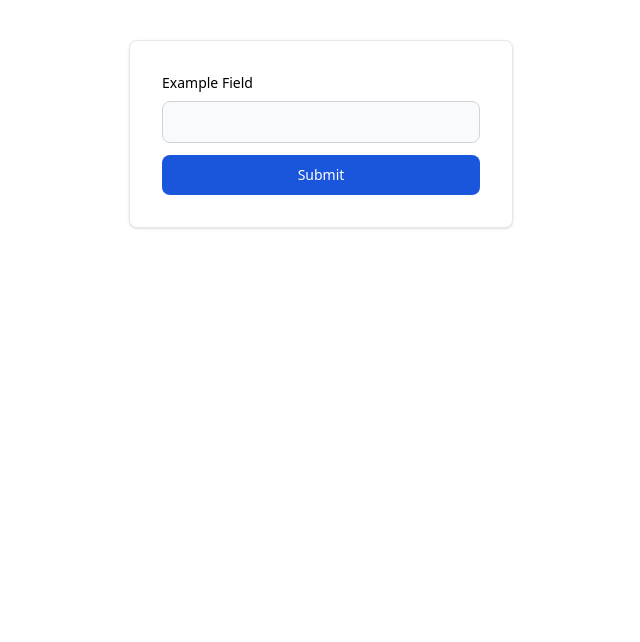
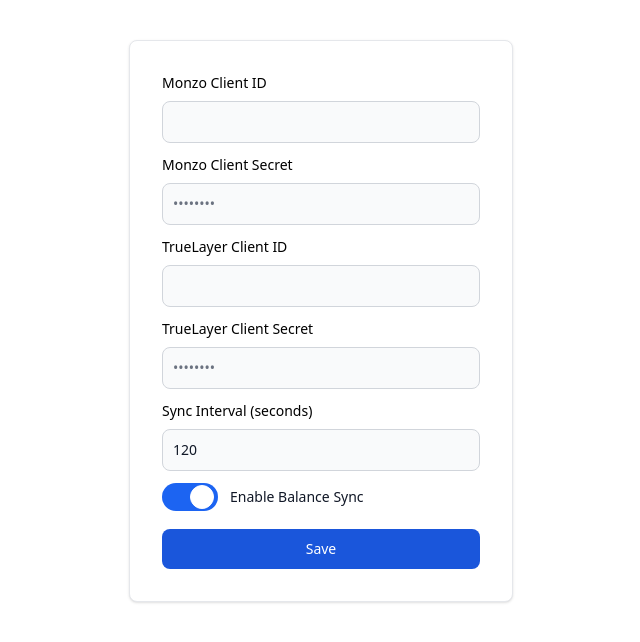
Before and after one commit to mattgogerly/monzo-credit-card-pot-sync, a Flask app: page /settings/ in a window 1280 px wide. Shown: the part 64-706 px from the top of the page, without its empty margins (319-959 px from the left). Run offline with Flask 3, Linux system fonts and the light colour scheme; style sheets or scripts are compiled from the project's sources; some libraries are stand-ins or nearby versions.

Commit message:
feat(settings): add fields for Monzo and TrueLayer client credentials and sync interval

```diff
--- a/app/templates/settings/index.html
+++ b/app/templates/settings/index.html
@@ -3,15 +3,35 @@
 {% block content %}
 <div class="w-full max-w-sm p-4 bg-white border border-gray-200 rounded-lg shadow sm:p-6 md:p-8 dark:bg-gray-800 dark:border-gray-700">
     <form class="space-y-3" action="" method="post">
-        <!-- Add your form fields for the switch page here -->
         <div>
-            <label for="example_field" class="block mb-2 text-sm font-medium">Example Field</label>
-            <input type="text" name="example_field" id="example_field" class="bg-gray-50 border border-gray-300 text-gray-900 text-sm rounded-lg focus:ring-blue-500 focus:border-blue-500 block w-full p-2.5 dark:bg-gray-600 dark:border-gray-500 dark:placeholder-gray-400 dark:text-white" value="{{ data['example_field'] }}" />
+            <label for="monzo_client_id" class="block mb-2 text-sm font-medium">Monzo Client ID</label>
+            <input type="text" name="monzo_client_id" id="monzo_client_id" class="bg-gray-50 border border-gray-300 text-gray-900 text-sm rounded-lg focus:ring-blue-500 focus:border-blue-500 block w-full p-2.5 dark:bg-gray-600 dark:border-gray-500 dark:placeholder-gray-400 dark:text-white" value="{{ data['monzo_client_id'] }}" />
+        </div>
+        <div>
+            <label for="monzo_client_secret" class="block mb-2 text-sm font-medium">Monzo Client Secret</label>
+            <input type="password" name="monzo_client_secret" id="monzo_client_secret" placeholder="••••••••" class="bg-gray-50 border border-gray-300 text-gray-900 text-sm rounded-lg focus:ring-blue-500 focus:border-blue-500 block w-full p-2.5 dark:bg-gray-600 dark:border-gray-500 dark:placeholder-gray-400 dark:text-white" value="{{ data['monzo_client_secret'] }}" />
         </div>
 
-        <!-- You can add more fields as needed -->
+        <div>
+            <label for="truelayer_client_id" class="block mb-2 text-sm font-medium">TrueLayer Client ID</label>
+            <input type="text" name="truelayer_client_id" id="truelayer_client_id" class="bg-gray-50 border border-gray-300 text-gray-900 text-sm rounded-lg focus:ring-blue-500 focus:border-blue-500 block w-full p-2.5 dark:bg-gray-600 dark:border-gray-500 dark:placeholder-gray-400 dark:text-white" value="{{ data['truelayer_client_id'] }}" />
+        </div>
+        <div>
+            <label for="truelayer_client_secret" class="block mb-2 text-sm font-medium">TrueLayer Client Secret</label>
+            <input type="password" name="truelayer_client_secret" id="truelayer_client_secret" placeholder="••••••••" class="bg-gray-50 border border-gray-300 text-gray-900 text-sm rounded-lg focus:ring-blue-500 focus:border-blue-500 block w-full p-2.5 dark:bg-gray-600 dark:border-gray-500 dark:placeholder-gray-400 dark:text-white" value="{{ data['truelayer_client_secret'] }}" />
+        </div>
+        <div>
+            <label for="sync_interval_seconds" class="block mb-2 text-sm font-medium">Sync Interval (seconds)</label>
+            <input type="number" name="sync_interval_seconds" id="sync_interval_seconds" class="bg-gray-50 border border-gray-300 text-gray-900 text-sm rounded-lg focus:ring-blue-500 focus:border-blue-500 block w-full p-2.5 dark:bg-gray-600 dark:border-gray-500 dark:placeholder-gray-400 dark:text-white" value="{{ data['sync_interval_seconds'] }}" />
+        </div>
 
-        <button type="submit" class="w-full mt-10 text-white bg-blue-700 hover:bg-blue-800 focus:ring-4 focus:outline-none focus:ring-blue-300 font-medium rounded-lg text-sm px-5 py-2.5 text-center dark:bg-blue-600 dark:hover:bg-blue-700 dark:focus:ring-blue-800">Submit</button>
+        <label class="inline-flex items-center cursor-pointer">
+            <input type="checkbox" name="enable_sync" class="sr-only peer" {% if data['enable_sync'] %} checked {% endif %} />
+            <div class="relative w-14 h-7 bg-gray-200 peer-focus:outline-none peer-focus:ring-4 peer-focus:ring-blue-300 dark:peer-focus:ring-blue-800 rounded-full peer dark:bg-gray-700 peer-checked:after:translate-x-full rtl:peer-checked:after:-translate-x-full peer-checked:after:border-white after:content-[''] after:absolute after:top-0.5 after:start-[4px] after:bg-white after:border-gray-300 after:border after:rounded-full after:h-6 after:w-6 after:transition-all dark:border-gray-600 peer-checked:bg-blue-600"></div>
+            <span class="ms-3 text-sm font-medium text-gray-900 dark:text-gray-300">Enable Balance Sync</span>
+        </label>
+
+        <button type="submit" class="w-full mt-10 text-white bg-blue-700 hover:bg-blue-800 focus:ring-4 focus:outline-none focus:ring-blue-300 font-medium rounded-lg text-sm px-5 py-2.5 text-center dark:bg-blue-600 dark:hover:bg-blue-700 dark:focus:ring-blue-800">Save</button>
     </form>
 </div>
 {% endblock %}
```
